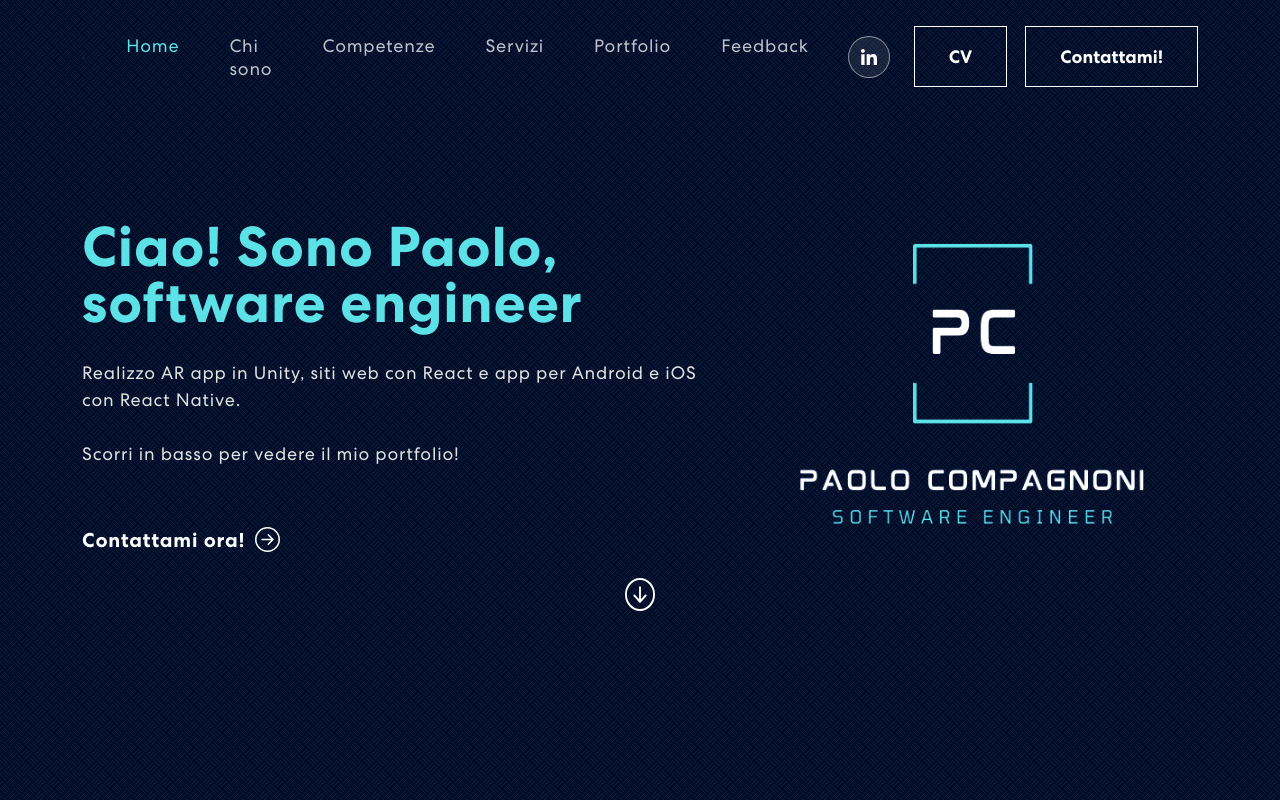
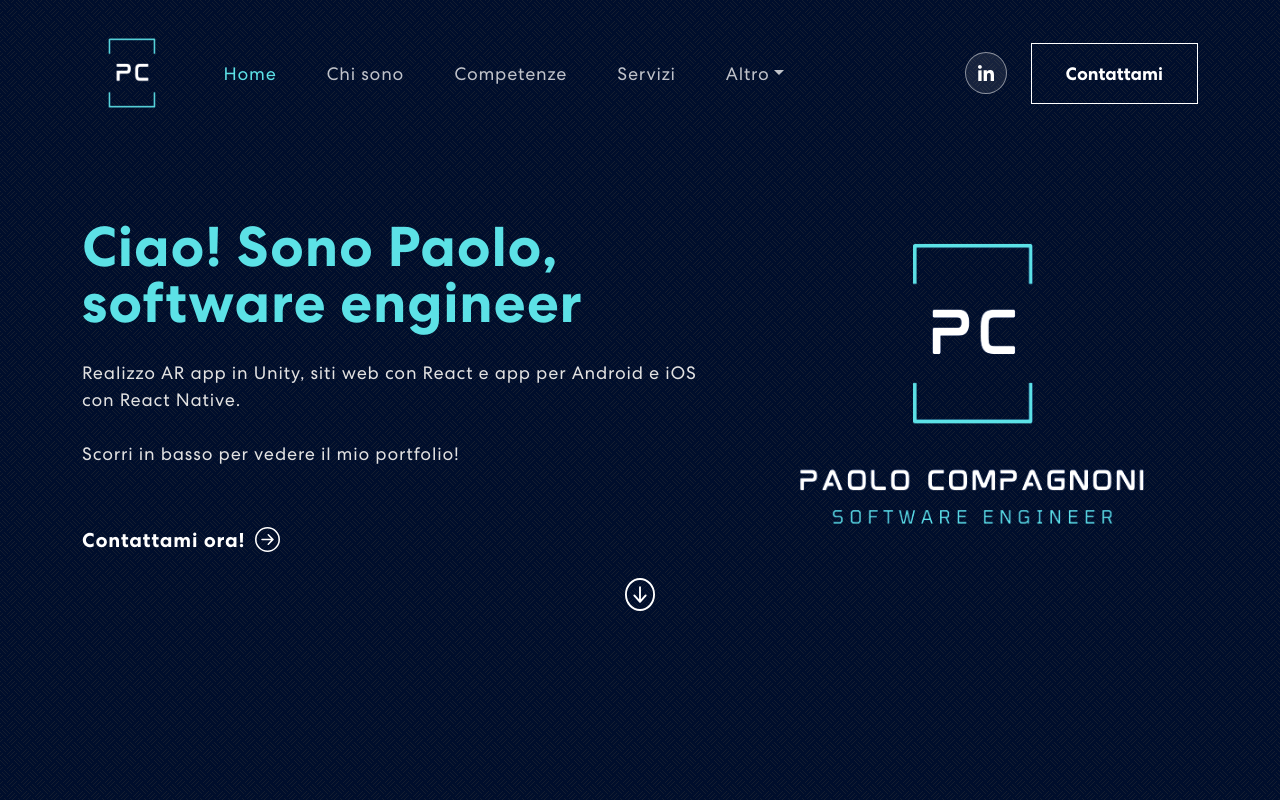
Before and after one commit to Paolo95/Portfolio_site, a React (Create React App) app: page / in a window 1280 px wide. Shown: the top 800 px of the page. Built offline with nearby package versions, Linux system fonts and the light colour scheme.

Commit message:
DropDown items on navbar

```diff
--- a/src/components/Navbar/NavBar.jsx
+++ b/src/components/Navbar/NavBar.jsx
@@ -1,5 +1,5 @@
 import { useState, useEffect } from 'react';
-import { Navbar, Container, Nav} from 'react-bootstrap';
+import { Navbar, Container, Nav, NavDropdown} from 'react-bootstrap';
 import logo from '../../assets/img/logo_2_transparent.png'
 import navIcon1 from '../../assets/img/nav-icon1.svg'
 import CV from '../../assets/doc/Curriculum Paolo Compagnoni.pdf'
@@ -53,18 +53,19 @@ const NavBar = () => {
                                 onClick={() => onUpdateActiveLink('experience')}>Competenze</Nav.Link>
                 <Nav.Link href="#services" className={activeLink === 'services' ? 'active navbar-link' : "navbar-link"}
                                 onClick={() => onUpdateActiveLink('services')}>Servizi</Nav.Link>
-                <Nav.Link href="#portfolio" className={activeLink === 'portfolio' ? 'active navbar-link' : "navbar-link"}
-                                onClick={() => onUpdateActiveLink('portfolio')}>Portfolio</Nav.Link>
-                <Nav.Link href="#testimonials" className={activeLink === 'testimonials' ? 'active navbar-link' : "navbar-link"}
-                                onClick={() => onUpdateActiveLink('testimonials')}>Feedback</Nav.Link>
+                <NavDropdown title="Altro" id="basic-nav-dropdown">
+                    <NavDropdown.Item href="#portfolio">Portfolio</NavDropdown.Item>
+                    <NavDropdown.Item href="#feedback">Feedback</NavDropdown.Item>
+                    <NavDropdown.Divider />
+                    <NavDropdown.Item download={'Curriculum Paolo Compagnoni'} href={CV}>Scarica CV</NavDropdown.Item>
+            </NavDropdown>
             </Nav>
             <span className='navbar-text'>
                 <div className='social-icon'>
                     <a href='https://www.linkedin.com/in/paolo-compagnoni-3749631b2/' target='_blank' rel="noreferrer"><img src={navIcon1} alt="linkedIn" /></a>
                 </div>
                 <div className="navBtns">
-                    <a href={CV} download={'Curriculum Paolo Compagnoni'}> <button className='cvBtn' ><span>CV</span></button></a>
-                    <a href="#contact"><button ><span>Contattami!</span></button></a>
+                    <a href="#contact"><button ><span>Contattami</span></button></a>
                 </div>
 
             </span>
--- a/src/components/Navbar/navbar.css
+++ b/src/components/Navbar/navbar.css
@@ -14,7 +14,8 @@ nav.navbar.scrolled {
 nav.navbar a.navbar-brand {
     width: 9%;
 }
-nav.navbar .navbar-nav .nav-link.navbar-link{
+
+nav.navbar .navbar-nav .nav-link{
     font-weight: 400;
     color: #fff !important;
     letter-spacing: 0.8px;
@@ -22,6 +23,12 @@ nav.navbar .navbar-nav .nav-link.navbar-link{
     font-size: 18px;
     opacity: 0.75;
     transition: 150ms ease-in-out;
+}
+
+nav.navbar .navbar-nav a.nav-link:hover,
+nav.navbar .navbar-nav a.nav-link.active {
+    opacity: 1;
+    color: var(--color-primary)!important;
 }
 
 nav.navbar .navbar-nav a.nav-link.navbar-link:hover,
```
